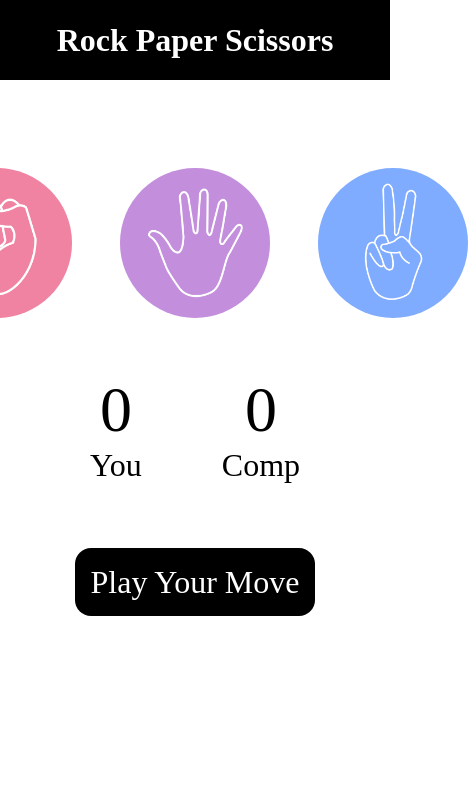
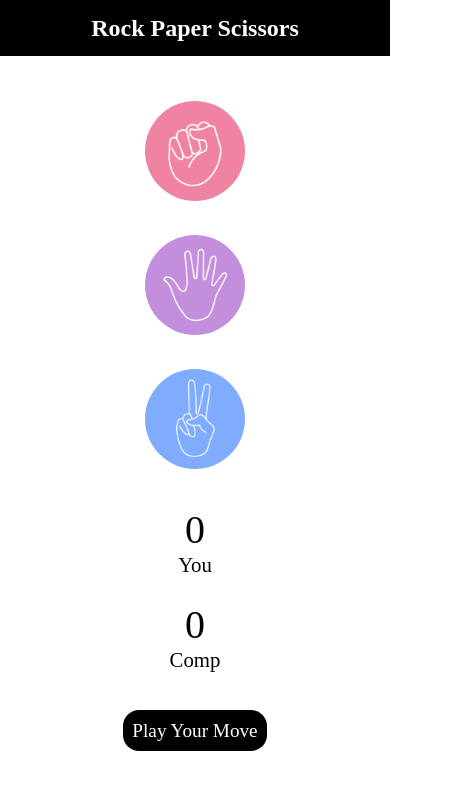
Before and after one commit to garde-aditya/rock-paper-scissors, a plain HTML site: page index.html in a window 390 px wide. Shown: the whole page, 468 px wide, since content can reach past the window. Drawn offline with Linux system fonts and the light colour scheme.

Commit message:
Updated CSS for better responsiveness

```diff
--- a/style.css
+++ b/style.css
@@ -3,58 +3,62 @@
     padding: 0;
     text-align: center;
 }
-h1{
+
+h1 {
     background-color: black;
     color: white;
     height: 5rem;
     line-height: 5rem;
 }
+
 .choice {
     height: 165px;
-    width: 165x;
+    width: 165px;
     border-radius: 50%;
     display: flex;
     align-items: center;
     justify-content: center;
 }
-.choice:hover{
+
+.choice:hover {
     cursor: pointer;
     background-color: black;
 }
 
-img{
+img {
     height: 150px;
     width: 150px;
     object-fit: cover;
     border-radius: 50%;
 }
-.choices{
-    display: flex ;
+
+.choices {
+    display: flex;
     justify-content: center;
-    align-items: center ;
+    align-items: center;
     gap: 3rem;
     margin-top: 5rem;
 }
 
-.score-board{
+.score-board {
     display: flex;
     justify-content: center;
     align-items: center;
     font-size: 2rem;
     margin-top: 3rem;
     gap: 5rem;
-
 }
 
-#user-score,#comp-score{
+#user-score,
+#comp-score {
     font-size: 4rem;
 }
-.msg-container{
-     margin-top: 5rem;
+
+.msg-container {
+    margin-top: 5rem;
 }
 
-#msg{
-
+#msg {
     background-color: black;
     color: white;
     font-size: 2rem;
@@ -62,3 +66,88 @@ img{
     padding: 1rem;
     border-radius: 1rem;
 }
+
+@media (max-width: 768px) {
+    h1 {
+        font-size: 1.8rem;
+        height: 4rem;
+        line-height: 4rem;
+    }
+
+    .choices {
+        flex-wrap: wrap;
+        gap: 2rem;
+        margin-top: 3rem;
+    }
+
+    .choice {
+        height: 130px;
+        width: 130px;
+    }
+
+    img {
+        height: 120px;
+        width: 120px;
+    }
+
+    .score-board {
+        flex-direction: column;
+        gap: 2rem;
+        font-size: 1.5rem;
+        margin-top: 2rem;
+    }
+
+    #user-score,
+    #comp-score {
+        font-size: 3rem;
+    }
+
+    #msg {
+        font-size: 1.4rem;
+        padding: 0.8rem;
+    }
+}
+
+
+@media (max-width: 480px) {
+    h1 {
+        font-size: 1.5rem;
+        height: 3.5rem;
+        line-height: 3.5rem;
+    }
+
+    .choices {
+        flex-direction: column;
+        gap: 1.5rem;
+        margin-top: 2.5rem;
+    }
+
+    .choice {
+        height: 110px;
+        width: 110px;
+    }
+
+    img {
+        height: 100px;
+        width: 100px;
+    }
+
+    .score-board {
+        font-size: 1.3rem;
+        gap: 1.5rem;
+    }
+
+    #user-score,
+    #comp-score {
+        font-size: 2.5rem;
+    }
+
+    #msg {
+        font-size: 1.2rem;
+        padding: 0.6rem;
+    }
+
+    .msg-container {
+        margin-top: 3rem;
+    }
+}
```
